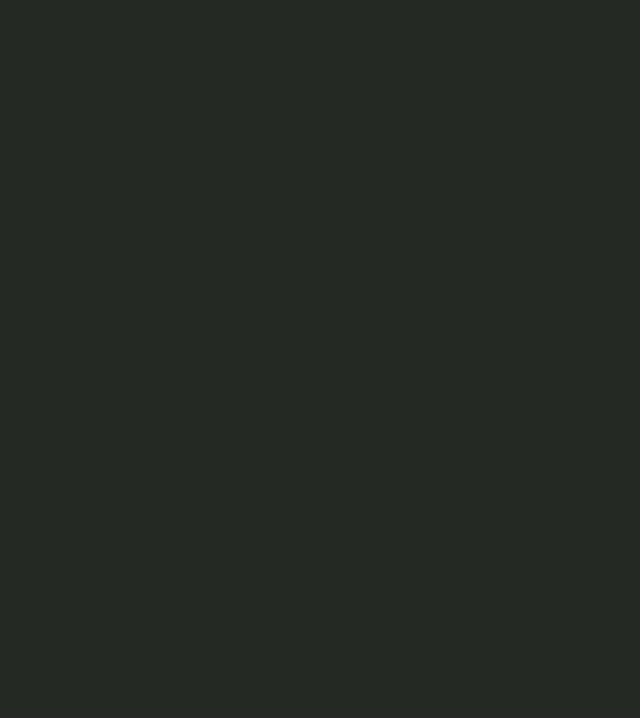
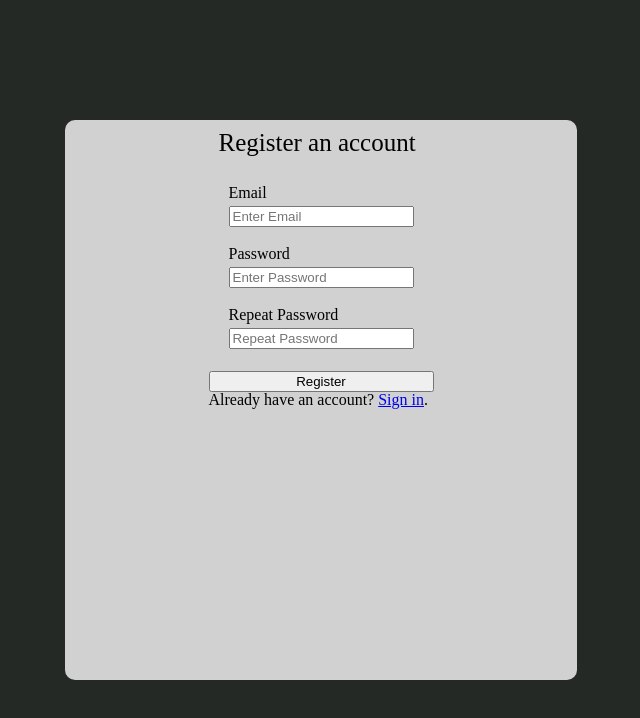
Before and after one commit to pedrolucaspalma/Cal.js, a website: page src/frontend/registration/index.html in a window 1280 px wide. Shown: the whole page, without its empty margins (319-959 px from the left). Drawn offline with Linux system fonts and the light colour scheme; files that its build step writes are made by us from their sources.

Commit message:
add initial registration page'

```diff
--- a/src/frontend/registration/index.html
+++ b/src/frontend/registration/index.html
@@ -5,12 +5,39 @@
         <meta http-equiv="X-UA-Compatible" content="IE=edge">
         <title>Cal.js</title>
         <meta name="viewport" content="width=device-width, initial-scale=1">
-        <link rel="stylesheet" href="../style.css">
+        <link rel="stylesheet" href="style.css">
     </head>
     <body>
         <div class="page-container">
             <div class="registration-container">
+                <form>
+                    <div class="title">
+                        <h1>Register an account</h1>
+                    </div>
 
+                    <div class="elements-container">
+                        <div class="element">
+                            <label for="email"><b>Email</b></label>
+                            <input type="text" placeholder="Enter Email" name="email" id="email">
+                        </div>
+
+                        <div class="element">
+                            <label for="psw"><b>Password</b></label>
+                            <input type="password" placeholder="Enter Password" name="psw" id="psw">
+                        </div>
+
+                        <div class="element">
+                            <label for="psw-repeat"><b>Repeat Password</b></label>
+                            <input type="password" placeholder="Repeat Password" name="psw-repeat" id="psw-repeat">
+                        </div>
+                    </div>
+
+                    <button type="submit" class="registerbtn">Register</button>
+
+                    <div class="sign-in-button">
+                      <p>Already have an account? <a href="../login/index.html">Sign in</a>.</p>
+                    </div>
+                  </form>
             </div>
         </div>
 
--- a/src/frontend/registration/style.css
+++ b/src/frontend/registration/style.css
@@ -53,12 +53,13 @@ table {
 
 /*==================== CSS-RESET END ====================*/
 
-/* Global or Common to all files ==========================*/
+/* Global ==========================*/
 
 :root{
 	--dark-blue: #030d27;
 	--green:#3a7a4d;
-	--gray: #252926;
+	--gray: #252926; /*all pages background color*/
+	--white: #d1d1d1;
 }
 
 html,body{
@@ -67,14 +68,53 @@ html,body{
 
 .page-container{
 	height: 100vh;
-    background-color: #252926;
+    background-color: var(--gray);
 	overflow: auto;
+
+	display: flex;
+	justify-content: center;
+	align-items: center;
 
 }
 
-/* Registration Page =============================*/
+.registration-container{
+	height: 70vh;
+	width: 40vw;
+	background-color: var(--white);
+	border-radius: 10px;
 
+	display: flex;
+	justify-content: center;
+}
 
+form{
+	display: flex;
+	flex-direction: column;
+}
 
+.title{
+	display: block;
+}
 
+.title > h1{
+	font-size: 25px;
+	padding: 10px;
+}
+
+.elements-container{
+	display:block;
+	height: max-content;
+}
+
+.element{
+	display: flex;
+	flex-direction: column;
+	height: 20%;
+
+	margin: 20px;
+}
+
+.element > input{
+	margin-top: 5px;
+}
 /* */
```
